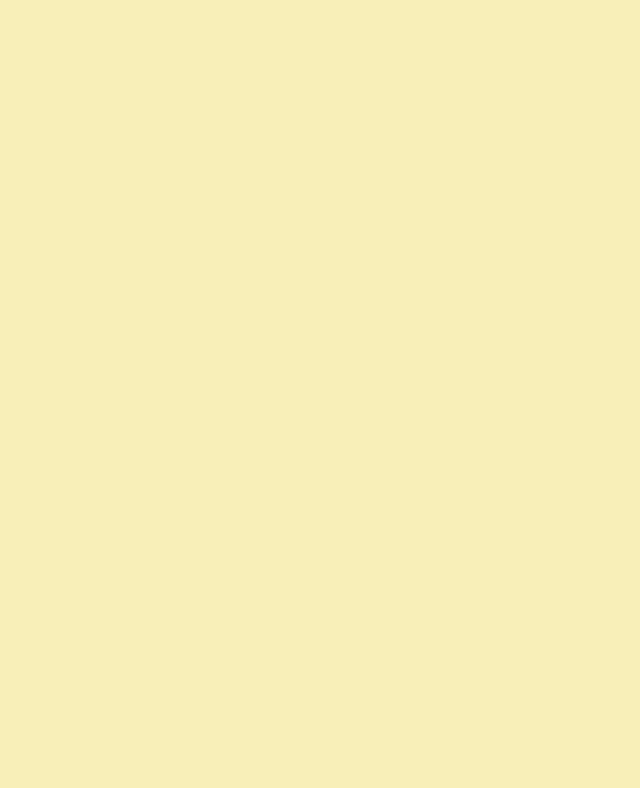
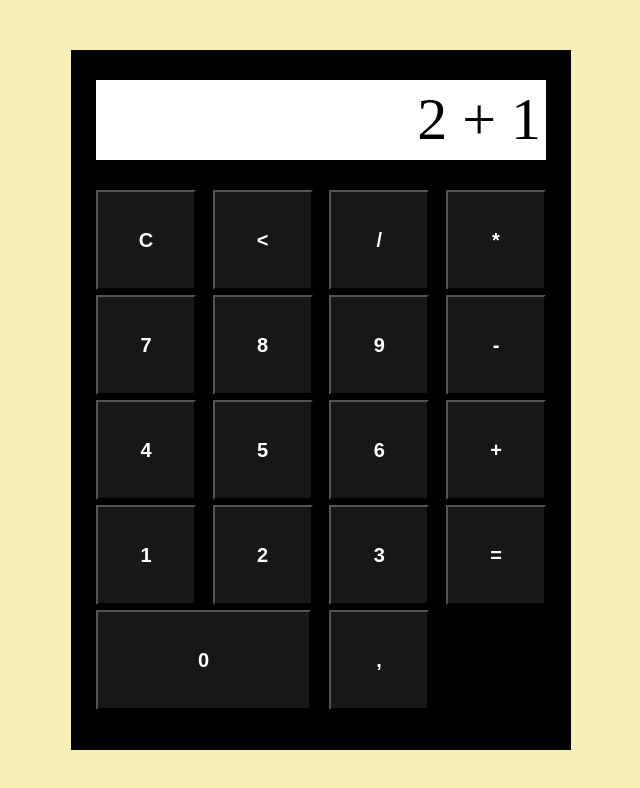
Before and after one commit to joaovxsantos/Calculadora, a plain HTML site: page index.html in a window 1280 px wide. Shown: the whole page, without its empty margins (319-959 px from the left). Drawn offline with Linux system fonts and the light colour scheme.

Commit message:
:construction: em andamento...! !

```diff
--- a/index.html
+++ b/index.html
@@ -10,6 +10,52 @@
 </head>
 
 <body>
+
+
+    <div class="container-calc">
+
+        <div class="screen">
+            <p>2 + 1</p>
+        </div>
+
+        <div class="buttons-calc">
+            <div class="card">
+                <button>C</button>
+                <button>&lt;</button>
+                <button>/</button>
+                <button>*</button>
+            </div>
+
+            <div class="card">
+                <button>7</button>
+                <button>8</button>
+                <button>9</button>
+                <button>-</button>
+            </div>
+
+
+            <div class="card">
+                <button>4</button>
+                <button>5</button>
+                <button>6</button>
+                <button>+</button>
+            </div>
+
+            <div class="card">
+                <button>1</button>
+                <button>2</button>
+                <button>3</button>
+                <button>=</button>
+            </div>
+
+            <div class="card-diferent">
+                <button id="zero">0</button>
+                <button>,</button>
+            </div>
+        </div>
+
+    </div>
+
     <script src="./script.js"></script>
 </body>
 
--- a/style.css
+++ b/style.css
@@ -6,4 +6,69 @@
 
 body {
   background: #f8efb8;
+  display: flex;
+  justify-content: center;
+  align-items: center;
+  min-height: 100vh;
 }
+
+.container-calc {
+  width: 500px;
+  height: 700px;
+  background: #000;
+}
+
+.container-calc .screen {
+  width: 90%;
+  /* background: red; */
+  margin: auto;
+  padding: 30px 0px;
+}
+
+.container-calc .screen p {
+  width: 100%;
+  height: 80px;
+  background: #fff;
+  font-size: 60px;
+  text-align: end;
+  padding: 5px;
+}
+
+.buttons-calc {
+  /* background: red; */
+  width: 90%;
+  margin: auto;
+  display: flex;
+  flex-direction: column;
+  gap: 5px;
+}
+/* box-shadow: 0 0 5px rgba(0,0,0,0.3); */
+
+.buttons-calc .card {
+  /* background: green; */
+  display: flex;
+  justify-content: space-between;
+  align-items: center;
+  gap: 10px;
+}
+
+.buttons-calc button {
+  width: 100px;
+  height: 100px;
+  box-shadow: 0 0 5px rgba(0, 0, 0, 0.3);
+  background: #181717;
+  color: #fff;
+  font-weight: 700;
+  font-size: 20px;
+  cursor: pointer;
+}
+
+.buttons-calc .card-diferent {
+  display: flex;
+  justify-content: space-between;
+  width: 74%;
+}
+
+.card-diferent #zero {
+  width: 215px;
+}
```
